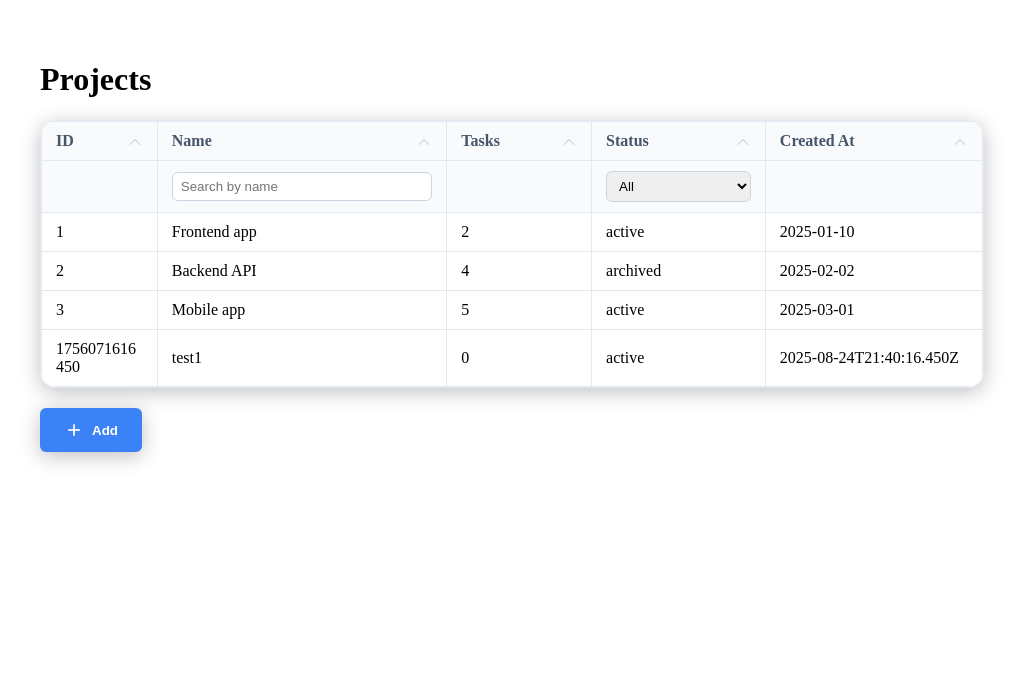
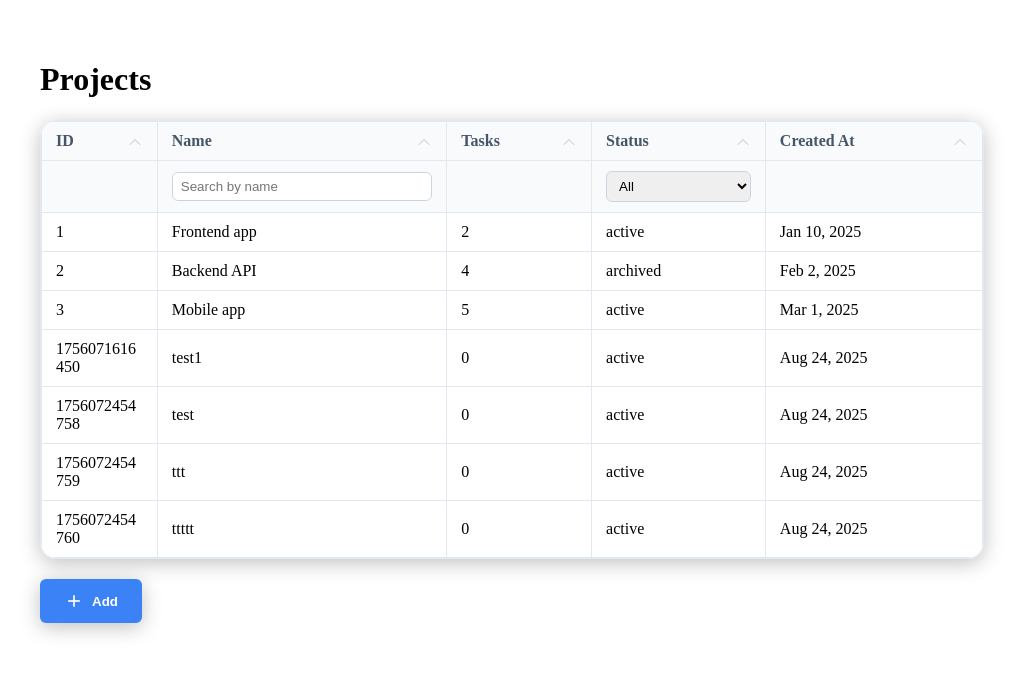
Before and after one commit to Sverhkot/vue-task-manager, a Vue app: page /projects in a window 1280 px wide. Shown: the top 674 px of the page, without its empty margins (128-1151 px from the left). Built offline with nearby package versions, Linux system fonts and the light colour scheme; data requests are answered from the project's data file; the HTML template or start-up script is replaced by a standard one.

Commit message:
fixed the format of the date in the tables

```diff
--- a/db.json
+++ b/db.json
@@ -28,6 +28,30 @@
       "tasksCount": 0,
       "status": "active",
       "createdAt": "2025-08-24T21:40:16.450Z"
+    },
+    {
+      "id": 1756072454758,
+      "name": "test",
+      "description": "jjjj",
+      "tasksCount": 0,
+      "status": "active",
+      "createdAt": "2025-08-24T21:54:14.758Z"
+    },
+    {
+      "id": 1756072454759,
+      "name": "ttt",
+      "description": "ttt",
+      "tasksCount": 0,
+      "status": "active",
+      "createdAt": "2025-08-24T22:09:27.825Z"
+    },
+    {
+      "id": 1756072454760,
+      "name": "ttttt",
+      "description": "tttt",
+      "tasksCount": 0,
+      "status": "active",
+      "createdAt": "2025-08-24T22:13:06.544Z"
     }
   ],
   "projectTasks": [
--- a/src/components/TableComponent.vue
+++ b/src/components/TableComponent.vue
@@ -66,12 +66,22 @@
         <template #item="{ element: row }">
           <tr v-if="tableType === 'projects'">
             <td v-for="header in headersState" :key="String(header.key)" @click="goToProject(row.id)">
-              {{ row[String(header.key)] }}
+              <span v-if="header.key === 'createdAt'">
+                {{ formatDate(row[String(header.key)]) }}
+              </span>
+              <span v-else>
+                {{ row[String(header.key)] }}
+              </span>
             </td>
           </tr>
           <tr v-else-if="tableType === 'tasks'">
             <td v-for="header in headersState" :key="String(header.key)">
-              {{ row[String(header.key)] }}
+              <span v-if="header.key === 'dueDate' || header.key === 'createdAt'">
+                {{ formatDate(row[String(header.key)]) }}
+              </span>
+              <span v-else>
+                {{ row[String(header.key)] }}
+              </span>
             </td>
           </tr>
         </template>
@@ -200,6 +210,18 @@
     }
   }
 
+  function formatDate(dateString: string): string {
+    if (!dateString) return ''
+
+    const date = new Date(dateString)
+
+    return date.toLocaleDateString('en-US', {
+      year: 'numeric',
+      month: 'short',
+      day: 'numeric'
+    })
+  }
+
   onMounted(() => {
     document.addEventListener('mousemove', doResize)
     document.addEventListener('mouseup', stopResize)
--- a/src/stores/projects/index.ts
+++ b/src/stores/projects/index.ts
@@ -7,7 +7,6 @@ export const useProjectsStore = defineStore('projects', () => {
   const loading = ref(false)
   const error = ref<string | null>(null)
 
-  // Mock data for development
   const mockProjects: Project[] = [
     {
       id: 1,
@@ -40,7 +39,6 @@ export const useProjectsStore = defineStore('projects', () => {
     error.value = null
 
     try {
-      // Try to fetch from API first
       const response = await fetch('http://localhost:3000/projects')
 
       if (response.ok) {
@@ -57,9 +55,9 @@ export const useProjectsStore = defineStore('projects', () => {
     } catch (err) {
       console.warn('Failed to fetch from API, using mock data:', err)
 
-      // Fallback to mock data
+
       projects.value = mockProjects
-      error.value = null // Don't show error when using fallback
+      error.value = null
 
       return {
         success: true,
```
